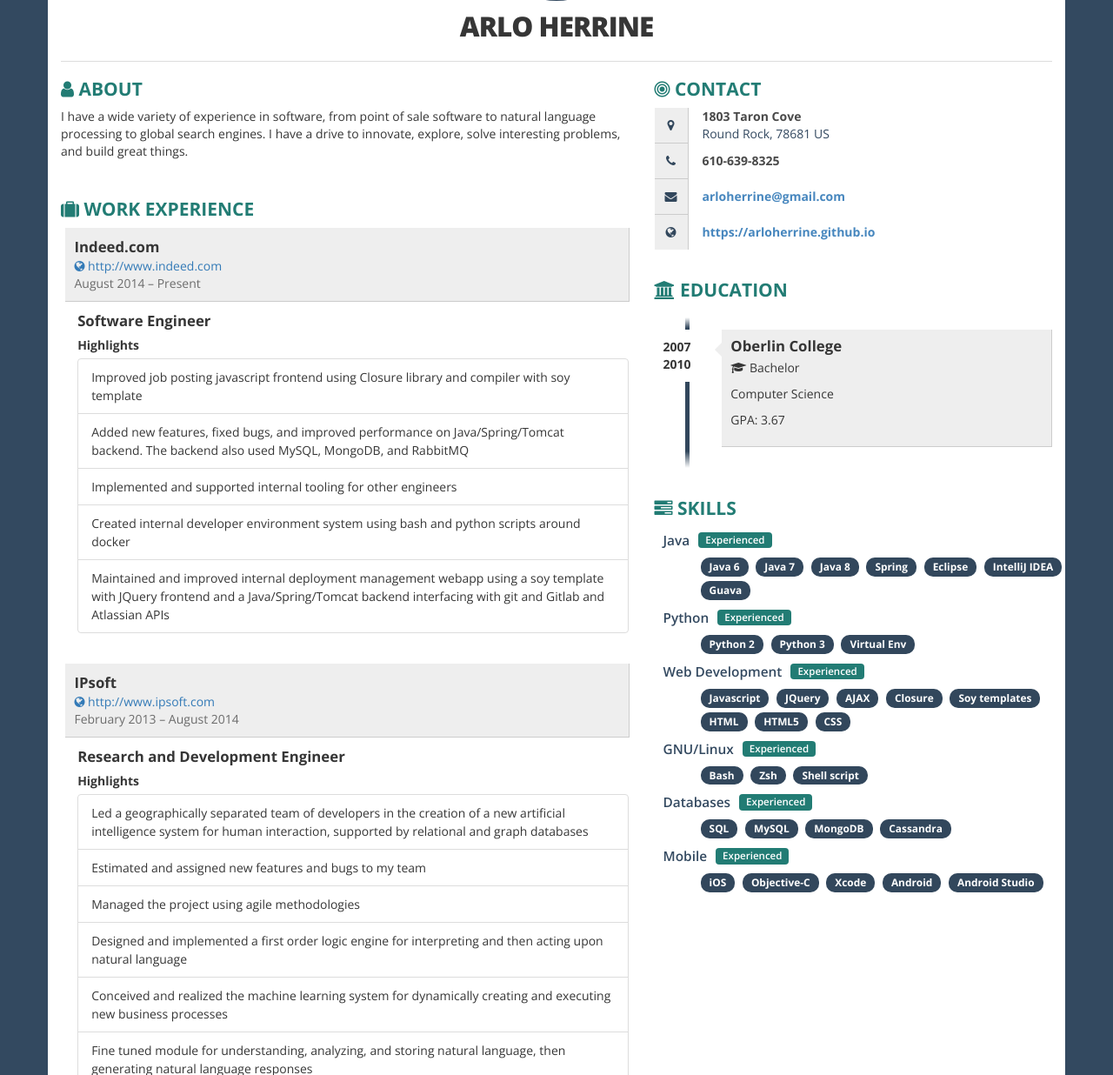
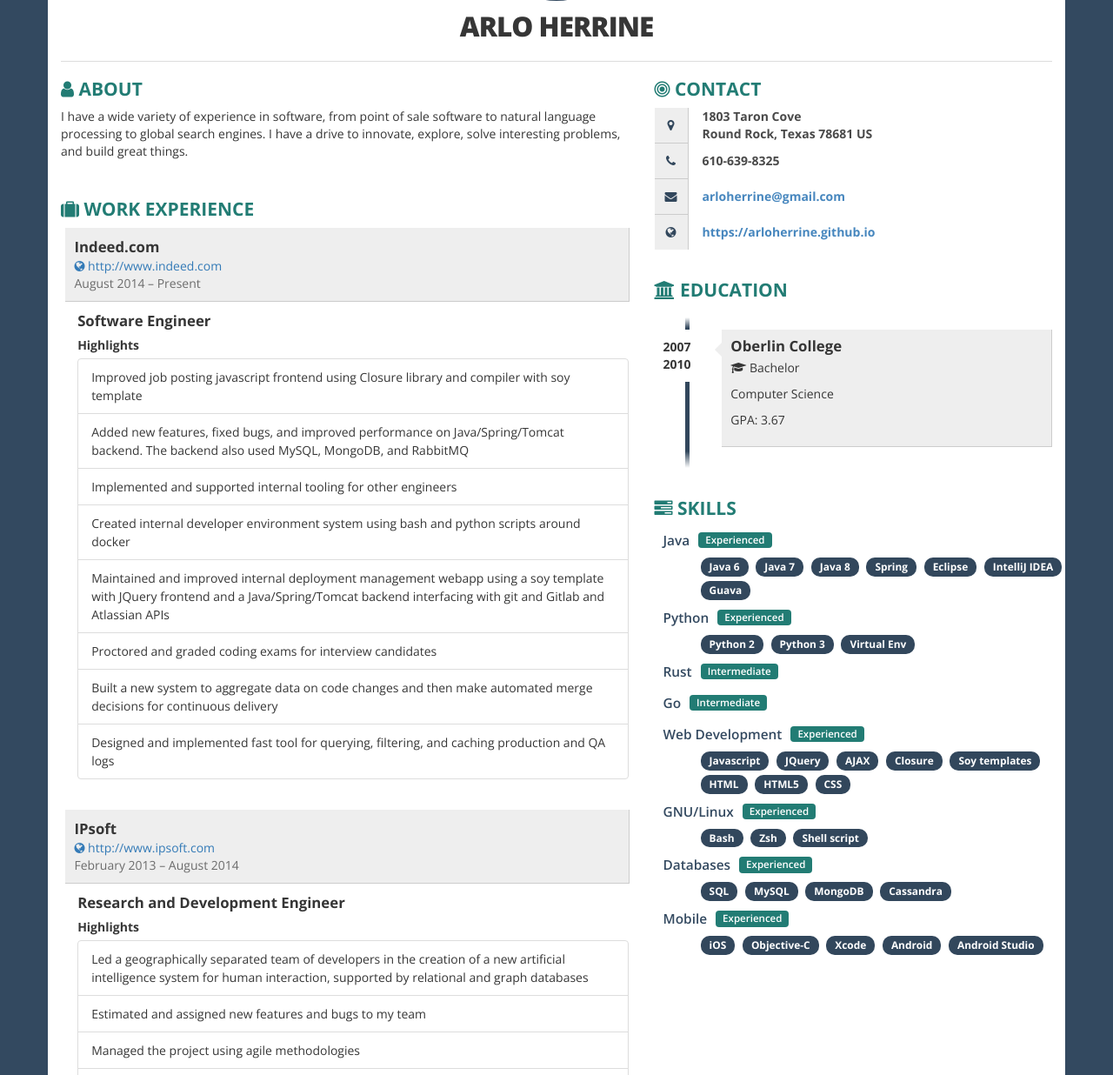
Before and after one commit to arlopurcell/arlopurcell.github.io, a Jekyll site: the page resume.html, which Jekyll copies as it is, in a window 1280 px wide and 1400 px high, cut to the strip 164-1400 px from the top of the window. Shown: the whole strip at 87% size. Built offline with Jekyll 4.4.1, drawn with Linux system fonts in a browser that asks for light colours; nearby versions of some CDN libraries.

Commit message:
Updating resume

```diff
--- a/resume.html
+++ b/resume.html
@@ -6,12 +6,9 @@
 <meta http-equiv="X-UA-Compatible" content="IE=edge,chrome=1">
 <meta name="viewport" content="width=device-width, initial-scale=1">
 <title>Resume of Arlo Herrine</title>
-    <link href="//maxcdn.bootstrapcdn.com/bootstrap/3.2.0/css/bootstrap.min.css" rel="stylesheet">
-    <link href="//maxcdn.bootstrapcdn.com/font-awesome/4.1.0/css/font-awesome.min.css" rel="stylesheet">
-    <style type="text/css">
-    @import url(//fonts.googleapis.com/css?family=Open+Sans:400,600,700,800);
-@charset "utf-8";
-@-webkit-viewport   { width: device-width; }
+<link href="https://maxcdn.bootstrapcdn.com/bootstrap/3.3.6/css/bootstrap.min.css" rel="stylesheet">
+<link href="https://maxcdn.bootstrapcdn.com/font-awesome/4.6.3/css/font-awesome.min.css" rel="stylesheet">
+<style type="text/css">@import url(//fonts.googleapis.com/css?family=Open+Sans:400,600,700,800);@charset "utf-8";@-webkit-viewport   { width: device-width; }
 @-moz-viewport      { width: device-width; }
 @-ms-viewport       { width: device-width; }
 @-o-viewport        { width: device-width; }
@@ -418,6 +415,9 @@
                         <li class="list-group-item">Implemented and supported internal tooling for other engineers</li>
                         <li class="list-group-item">Created internal developer environment system using bash and python scripts around docker</li>
                         <li class="list-group-item">Maintained and improved internal deployment management webapp using a soy template with JQuery frontend and a Java/Spring/Tomcat backend interfacing with git and Gitlab and Atlassian APIs</li>
+                        <li class="list-group-item">Proctored and graded coding exams for interview candidates</li>
+                        <li class="list-group-item">Built a new system to aggregate data on code changes and then make automated merge decisions for continuous delivery</li>
+                        <li class="list-group-item">Designed and implemented fast tool for querying, filtering, and caching production and QA logs</li>
                       </ul>
                     </div>
                   </div>
@@ -593,7 +593,7 @@
             <div class="contact-item">
               <div class="icon pull-left text-center"><span class="fa fa-map-marker fa-fw"></span></div>
               <div class="title pull-right">1803 Taron Cove</div>
-              <div class="description pull-right">Round Rock, 78681 US</div>
+              <div class="title  pull-right">Round Rock, Texas 78681 US</div>
             </div>
             <div class="contact-item">
               <div class="icon pull-left text-center"><span class="fa fa-phone fa-fw"></span></div>
@@ -601,8 +601,7 @@
             </div>
             <div class="contact-item">
               <div class="icon pull-left text-center"><span class="fa fa-envelope fa-fw"></span></div>
-              <div class="title only pull-right"><a href="/cdn-cgi/l/email-protection#96f7e4faf9fef3e4e4fff8f3d6f1fbf7fffab8f5f9fb" target="_blank"><span class="__cf_email__" data-cfemail="ed8c9f818285889f9f848388ad8a808c8481c38e8280">[email&#160;protected]</span><script data-cfhash='f9e31' type="text/javascript">
-/* <![CDATA[ */!function(){try{var t="currentScript"in document?document.currentScript:function(){for(var t=document.getElementsByTagName("script"),e=t.length;e--;)if(t[e].getAttribute("data-cfhash"))return t[e]}();if(t&&t.previousSibling){var e,r,n,i,c=t.previousSibling,a=c.getAttribute("data-cfemail");if(a){for(e="",r=parseInt(a.substr(0,2),16),n=2;a.length-n;n+=2)i=parseInt(a.substr(n,2),16)^r,e+=String.fromCharCode(i);e=document.createTextNode(e),c.parentNode.replaceChild(e,c)}t.parentNode.removeChild(t);}}catch(u){}}()/* ]]> */</script></a></div>
+              <div class="title only pull-right"><a href="/cdn-cgi/l/email-protection#38594a5457505d4a4a51565d785f55595154165b5755" target="_blank"><span class="__cf_email__" data-cfemail="147566787b7c7166667d7a71547379757d783a777b79">[email&#160;protected]</span><script data-cfhash='f9e31' type="text/javascript">/* <![CDATA[ */!function(t,e,r,n,c,a,p){try{t=document.currentScript||function(){for(t=document.getElementsByTagName('script'),e=t.length;e--;)if(t[e].getAttribute('data-cfhash'))return t[e]}();if(t&&(c=t.previousSibling)){p=t.parentNode;if(a=c.getAttribute('data-cfemail')){for(e='',r='0x'+a.substr(0,2)|0,n=2;a.length-n;n+=2)e+='%'+('0'+('0x'+a.substr(n,2)^r).toString(16)).slice(-2);p.replaceChild(document.createTextNode(decodeURIComponent(e)),c)}p.removeChild(t)}}catch(u){}}()/* ]]> */</script></a></div>
             </div>
             <div class="contact-item">
               <div class="icon pull-left text-center"><span class="fa fa-globe fa-fw"></span></div>
@@ -653,6 +652,22 @@
                 <span class= "skill badge">Python 2</span>
                 <span class= "skill badge">Python 3</span>
                 <span class= "skill badge">Virtual Env</span>
+              </div>
+            </div>
+            <div class="skills clearfix">
+              <div class="item-skills">
+                  Rust
+                  <span class="skill-level">Intermediate</span>
+              </div>
+              <div class="col-sm-offset-1 col-sm-12 clearfix">
+              </div>
+            </div>
+            <div class="skills clearfix">
+              <div class="item-skills">
+                  Go
+                  <span class="skill-level">Intermediate</span>
+              </div>
+              <div class="col-sm-offset-1 col-sm-12 clearfix">
               </div>
             </div>
             <div class="skills clearfix">
```
Also changed, not shown: other parts of resume.html (+1 -6 lines), resume.json (+12 -1 lines), 1 other file. Lines whose indentation alone changed are shown as unchanged.
